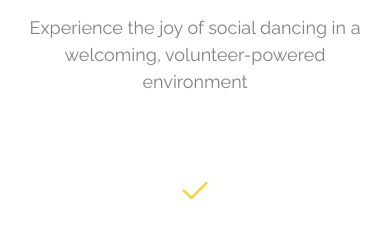
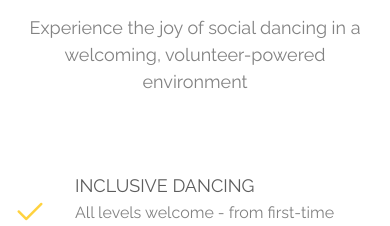
Before and after one commit to LelouchOTR/forro-hannover, a plain HTML site: page about.html in a window 390 px wide. Shown: the part 552-778 px from the top of the page. Drawn offline with Linux system fonts and the light colour scheme; files whose address does not match are found by name.

Commit message:
fix: align icon and text left in mobile view for feature components

```diff
--- a/css/style.css
+++ b/css/style.css
@@ -848,16 +848,14 @@ form label {
 @media screen and (max-width: 768px) {
   .feature-left {
     display: flex;
-    flex-direction: column;
-    align-items: center;
-    text-align: center;
+    align-items: flex-start;
     margin-bottom: 20px;
     width: 100%;
   }
   .feature-left .icon {
     width: 30px;
     height: 30px;
-    margin: 0 0 15px 0;
+    margin-right: 15px;
     padding: 0;
     display: flex;
     align-items: center;
@@ -865,10 +863,10 @@ form label {
     flex-shrink: 0;
   }
   .feature-left .feature-copy {
-    width: 100%;
+    flex: 1;
     padding: 0;
     margin: 0;
-    text-align: center;
+    text-align: left;
   }
   .feature-left .feature-copy h3 {
     margin: 0 0 5px 0;
```
